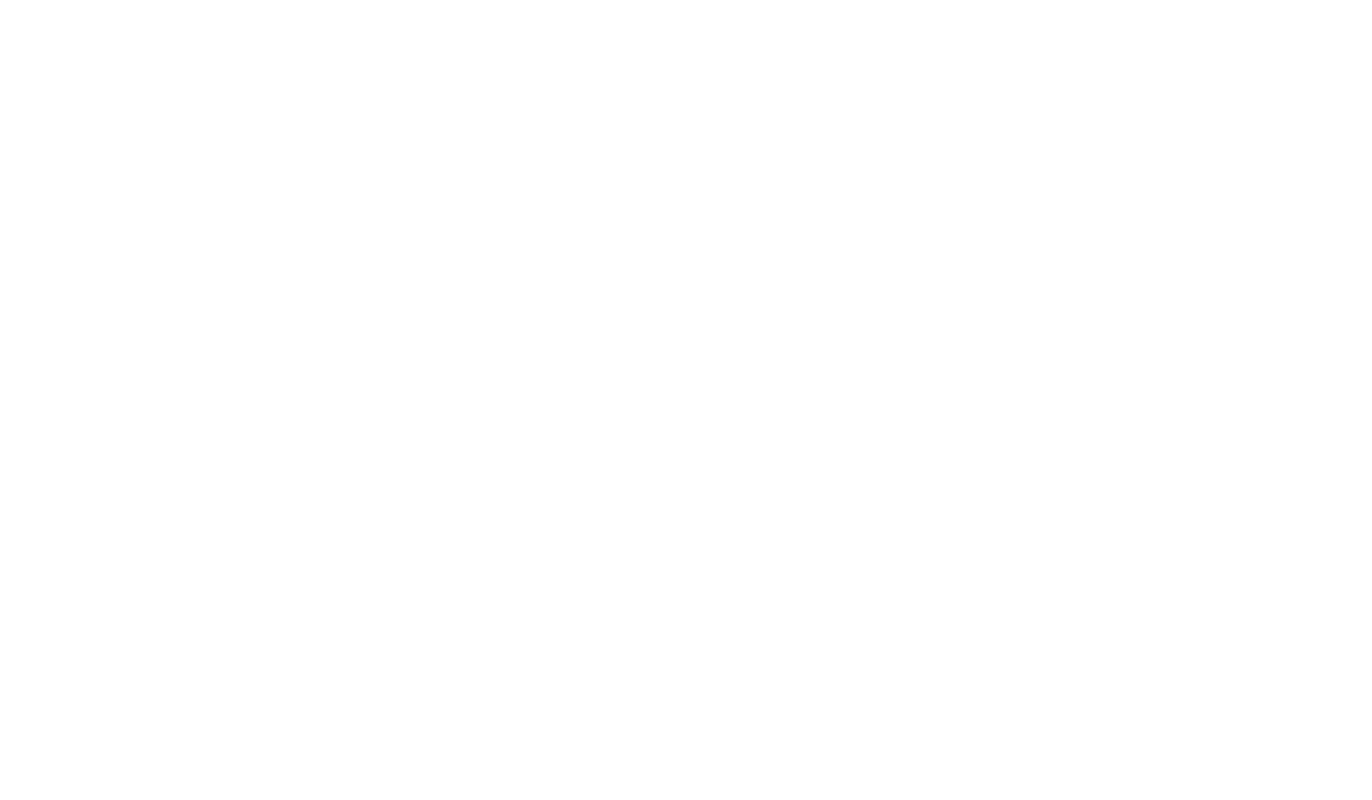
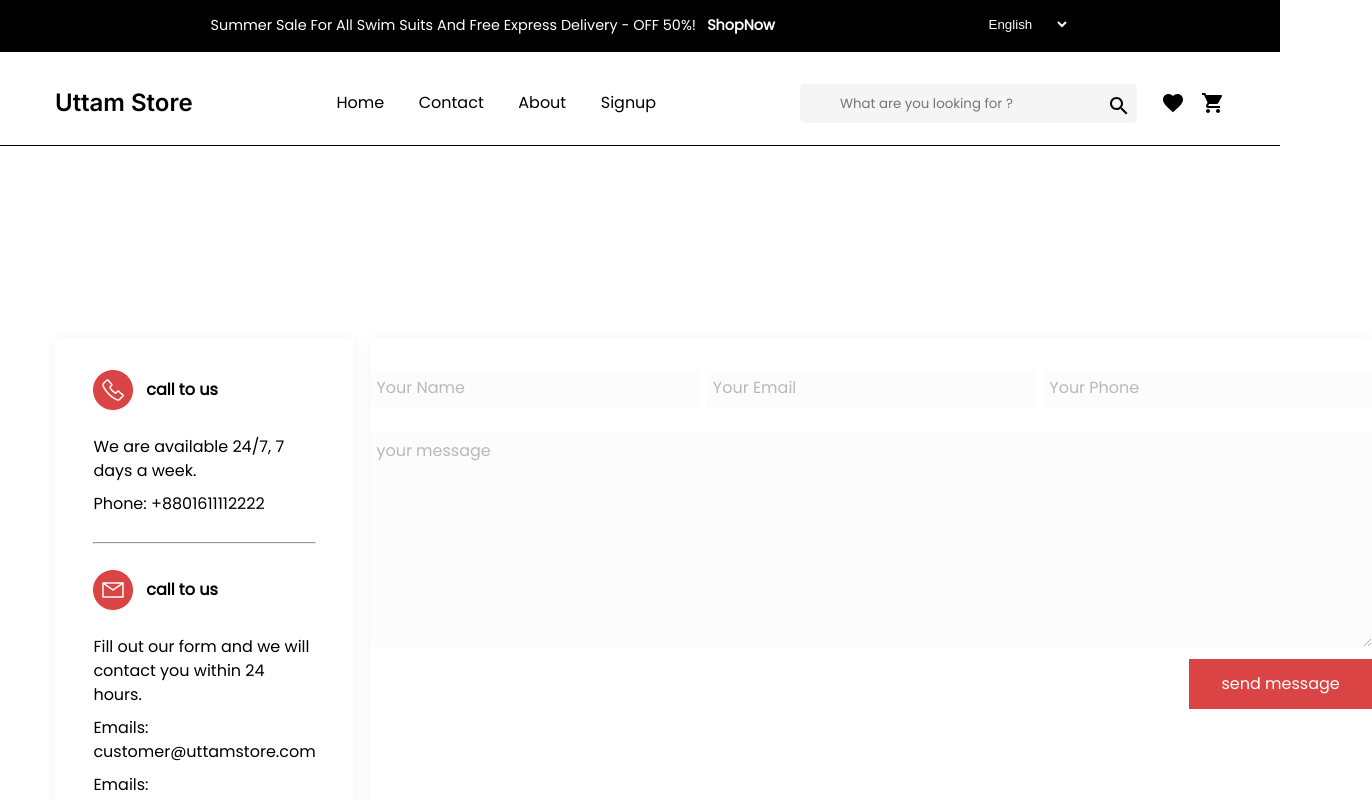
Before and after one commit to uttampun44/uttam-store, a React (Vite) app: page /contact in a window 1280 px wide. Before the commit this address had no page. Shown: the top 800 px of the page, 1372 px wide, since content can reach past the window. Built offline with nearby package versions, Linux system fonts and the light colour scheme.

Commit message:
contact page routing

```diff
--- a/src/App.jsx
+++ b/src/App.jsx
@@ -20,6 +20,7 @@ function App() {
                      <Route exact path='/signup' element={<Singup />}></Route>
                      <Route exact path='/login' element={<Login />}></Route>
                      <Route exact path='/about' element={<About />}></Route>
+                     <Route exact path='/contact' element={<Contact />}></Route>
                   </Routes>
              </div>
     </BrowserRouter>
```
